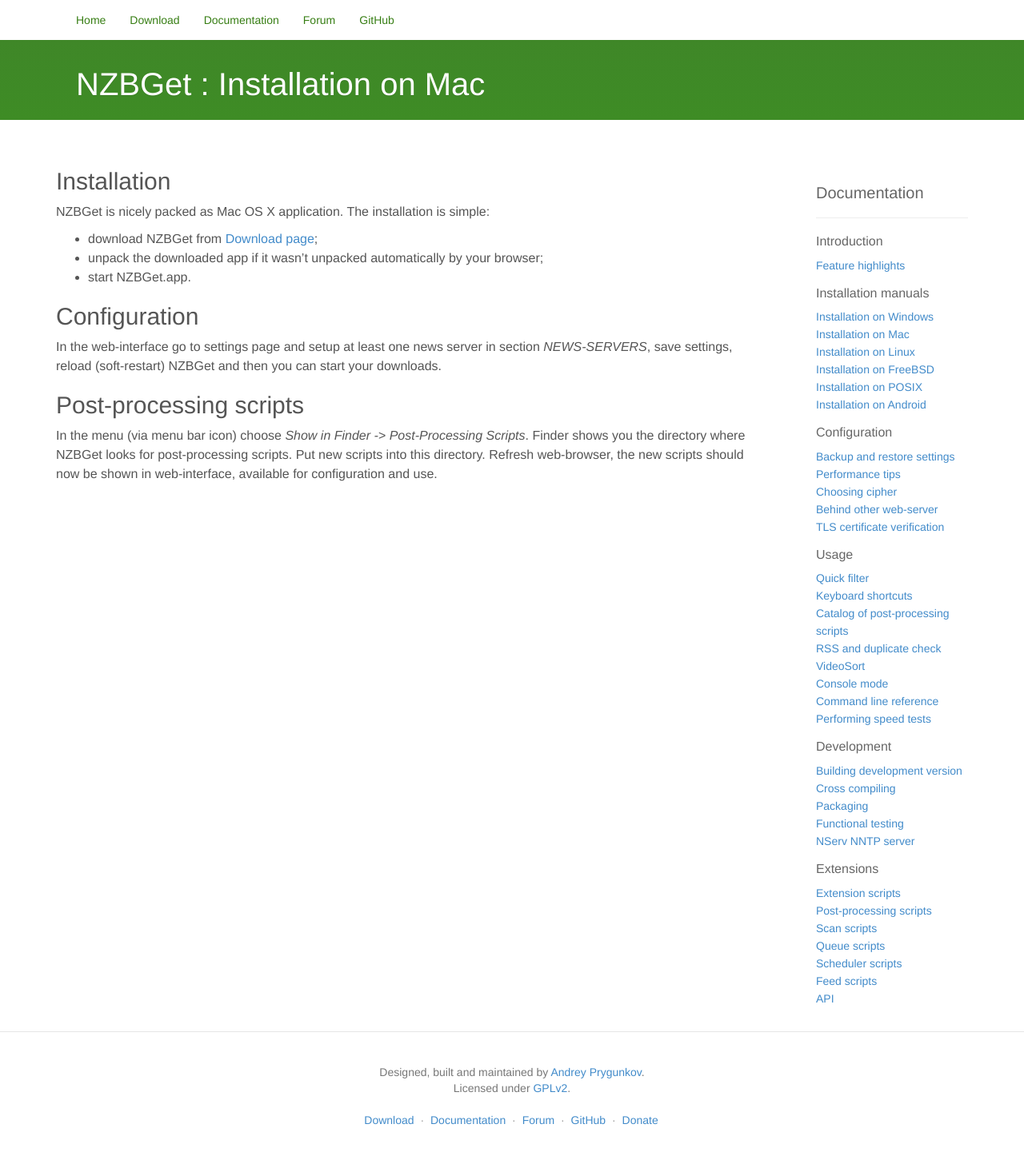
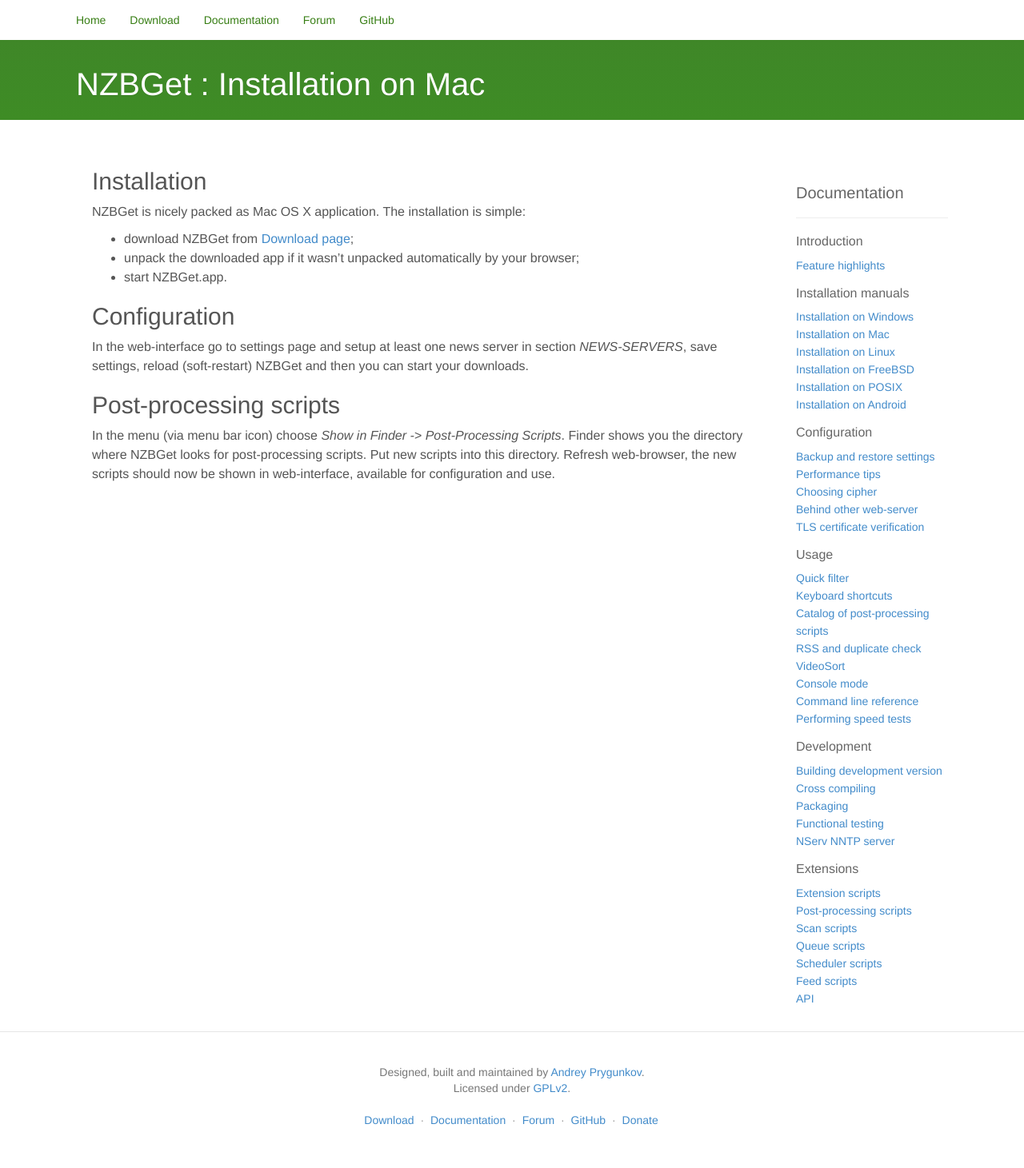
Before and after one commit to nzbget/nzbget.github.io, a Jekyll site: the page built from _wiki/Installation_on_Mac.md, in a window 1280 px wide. Shown: the whole page at 80% size. Built offline with Jekyll 4.4.1, drawn with Linux system fonts in a browser that asks for light colours; nearby versions of some CDN libraries; the repository's description, which GitHub fills in, is left out.

Commit message:
better container width for main site

```diff
--- a/_layouts/wiki-index.html
+++ b/_layouts/wiki-index.html
@@ -17,9 +17,11 @@
       </div>
     </main>
 
-    <div class="bs-docs-featurette">
-      <div class="container">
+    <div class="bs-container">
+      <div class="bs-docs-featurette">
+        <div class="bs-container">
           {{ content }}
+        </div>
       </div>
     </div>
 
--- a/_layouts/wiki.html
+++ b/_layouts/wiki.html
@@ -17,7 +17,7 @@
       </div>
     </main>
 
-    <div class="container">
+    <div class="bs-container clearfix">
       <div class="bs-docs-featurette">
         <div class="docs-content-container">
             <div class="docs-sidebar">
--- a/css/docs.css
+++ b/css/docs.css
@@ -585,6 +585,7 @@
   width: 230px;
   margin-bottom: 20px;
   float: right;
+  display: none;
 }
 
 .docs-sidebar h1 {
@@ -624,12 +625,20 @@
 		max-width: 1090px;
 		margin: 0 auto;
 	}
+  .docs-content {
+    margin-left: 20px;
+    margin-right: 260px;
+  }
 }
 
 @media only screen and (max-width: 1149px) {
 	.bs-container {
 		padding: 0 30px;
 	}
+  .docs-content {
+    margin-left: 20px;
+    margin-right: 20px;
+  }
 }
 
 @media only screen and (max-width: 960px) {
@@ -638,26 +647,21 @@
 	}
 }
 
+@media only screen and (min-width: 920px) {
+  .docs-content {
+    margin-right: 230px;
+  }
+  .docs-sidebar {
+    display: block;
+  }
+}
+
 @media only screen and (max-width:700px) {
 	.bs-container {
 		padding: 0 10px;
 	}
-}
-
-@media (min-width: 960px) {
   .docs-content {
-    margin-right: 230px;
+    margin-left: 0px;
+    margin-right: 0px;
   }
 }
-
-@media (max-width: 959px) {
-  .docs-sidebar {
-    display: none;
-  }
-}
-
-@media (min-width: 1150px) {
-  .docs-content {
-    margin-right: 260px;
-  }
-}
```
